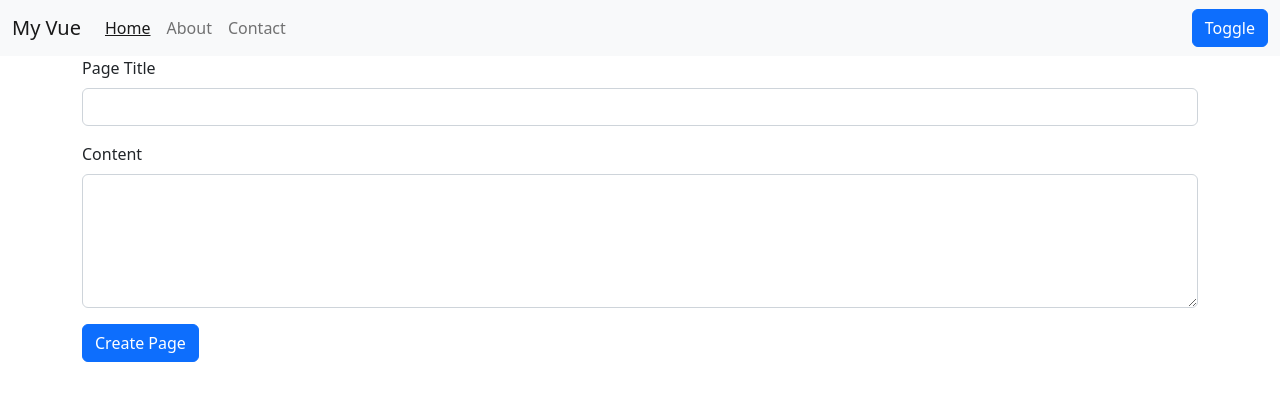
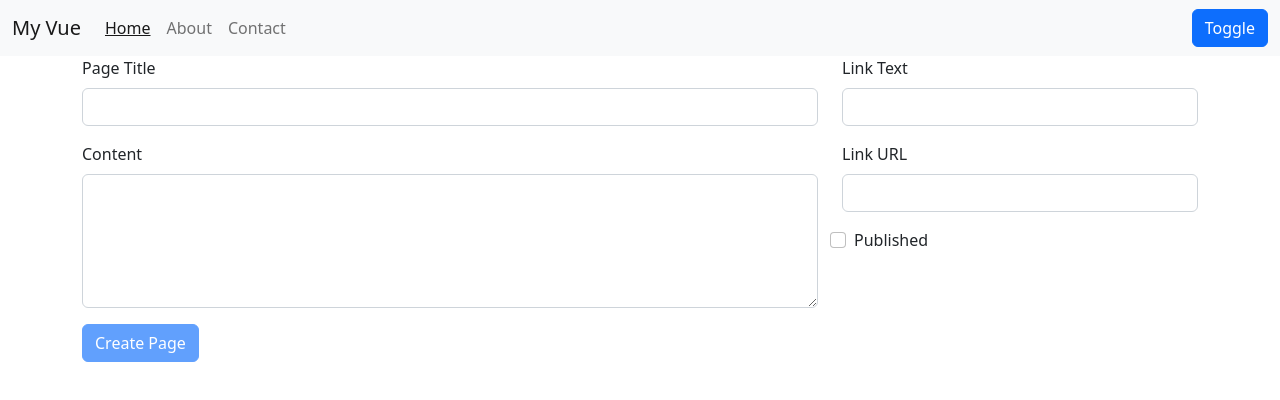
Before and after one commit to bmckenzie88/vue-v2, a Vue app in the folder vue-v2/: page / in a window 1280 px wide. Shown: the top 400 px of the page. Built offline with nearby package versions, Linux system fonts and the light colour scheme.

Commit message:
added linkText, linkUrl, and Published form-inputs to pageCreated form

```diff
--- a/vue-v2/src/App.vue
+++ b/vue-v2/src/App.vue
@@ -41,7 +41,7 @@
         this.pages = data;
       },
       pageCreated(pageObj) {
-        console.log(pageObj)
+        this.pages.push(pageObj)
       }
     },
   };
--- a/vue-v2/src/components/CreatePage.vue
+++ b/vue-v2/src/components/CreatePage.vue
@@ -1,6 +1,10 @@
 <template>
-  <div class="container mb-3">
-    <form action="">
+  <form
+    action=""
+    class="container mb-3"
+  >
+    <div class="row">
+      <div class="col-md-8">
         <div class="mb-3">
           <label
             for=""
@@ -29,23 +33,103 @@
           >
           </textarea>
         </div>
+      </div>
+      <div class="col">
+        <div class="mb-3">
+          <label
+            for=""
+            class="form-label"
+          >
+            Link Text
+          </label>
+          <input
+            type="text"
+            class="form-control"
+            v-model="linkText"
+          />
+        </div>
+        <div class="mb-3">
+          <label
+            for=""
+            class="form-label"
+          >
+            Link URL
+          </label>
+          <input
+            type="text"
+            class="form-control"
+            v-model="linkUrl"
+          />
+        </div>
+        <div class="row mb-3">
+          <div class="form-check">
+            <input
+              class="form-check-input"
+              type="checkbox"
+            />
+            <label
+              class="form-check-label"
+              for="gridCheck1"
+            >
+              Published
+            </label>
+          </div>
+        </div>
+      </div>
+    </div>
+
     <div class="mb-3">
       <button
         class="btn btn-primary"
-        @click.prevent="pageCreated({pageTitle, content})">
-    Create Page</button>
+        :disabled="isFormInvalid"
+        @click.prevent="submitForm"
+      >
+        Create Page
+      </button>
     </div>
   </form>
-  </div>
 </template>
 
 <script>
   export default {
     props: ['pageCreated'],
+    computed: {
+        isFormInvalid() {
+            return !this.pageTitle ||
+          !this.content ||
+          !this.linkText ||
+          !this.linkUrl
+        }
+    },
     data() {
       return {
         pageTitle: '',
-            content:''
+        content: '',
+        linkText: '',
+        linkUrl: '',
+      };
+    },
+    methods: {
+      submitForm() {
+        if (
+          !this.pageTitle ||
+          !this.content ||
+          !this.linkText ||
+          !this.linkUrl
+        ) {
+          alert('Please fill out the form.');
+          return;
         }
-    }
-}</script>
+
+        this.pageCreated({
+          pageTitle: this.pageTitle,
+          content: this.content,
+          link: {
+            text: this.linkText,
+            url: this.linkUrl,
+          },
+        });
+      },
+    },
+  };
+</script>
```
Lines whose indentation alone changed are shown as unchanged.
